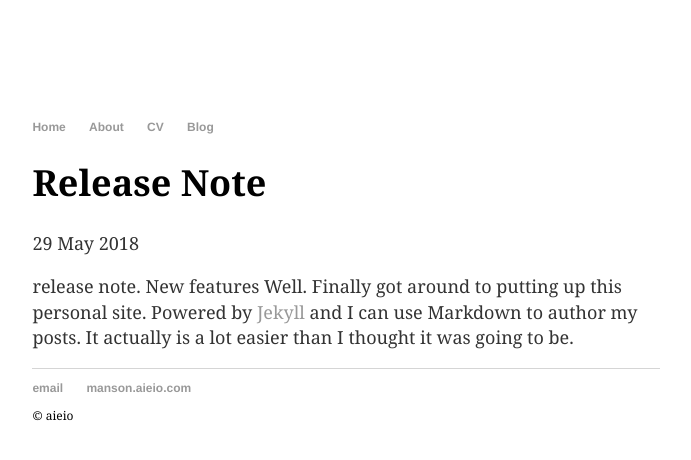
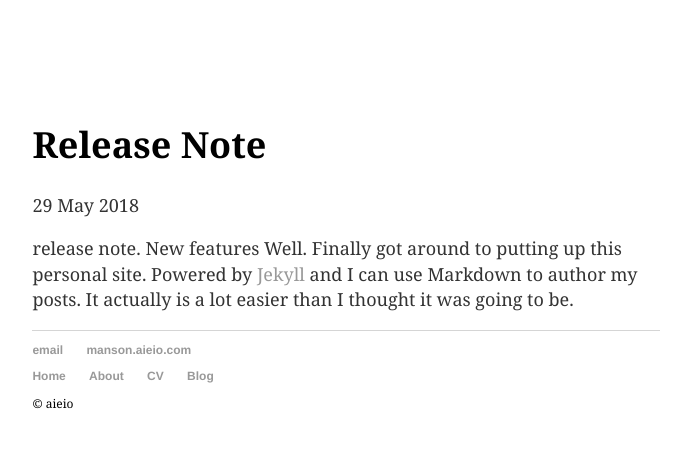
Before and after one commit to mansonsiu/manson.github.io, a Jekyll site: the page built from _posts/2018-05-29-release-note.md, in a window 1280 px wide. Shown: the top 460 px of the page, without its empty margins (294-985 px from the left). Built offline with Jekyll 4.4.1, drawn with Linux system fonts in a browser that asks for light colours; some of the changed lines change nothing that is shown.

Commit message:
Update default.html

```diff
--- a/_layouts/default.html
+++ b/_layouts/default.html
@@ -25,12 +25,7 @@
 		</head>
 		<body>
 			<nav>
-	    		<ul>
-	        		<li><a href="/">Home</a></li>
-		        	<li><a href="/about">About</a></li>
-	        		<li><a href="/cv">CV</a></li>
-	        		<li><a href="/blog">Blog</a></li>
-	    		</ul>
+
 			</nav>
 			<div class="container">
 
@@ -42,6 +37,12 @@
 	        		<li><a href="mailto:manson.siu@gmail.com">email</a></li>
 	        		<li><a href="https://manson.aieio.com">manson.aieio.com</a></li>
 			</ul>
+			<ul>
+	        		<li><a href="/">Home</a></li>
+		        	<li><a href="/about">About</a></li>
+	        		<li><a href="/cv">CV</a></li>
+	        		<li><a href="/blog">Blog</a></li>
+	    		</ul>
 			© aieio
 			</footer>
 		</body>
```
